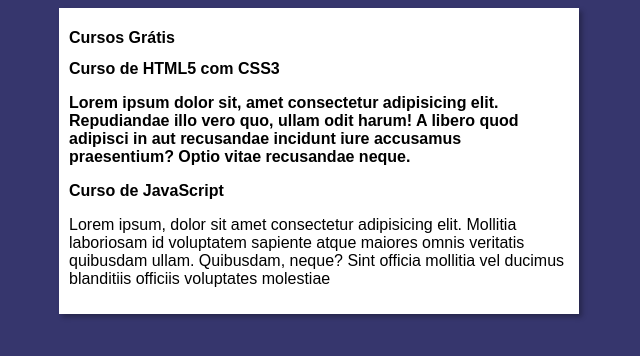
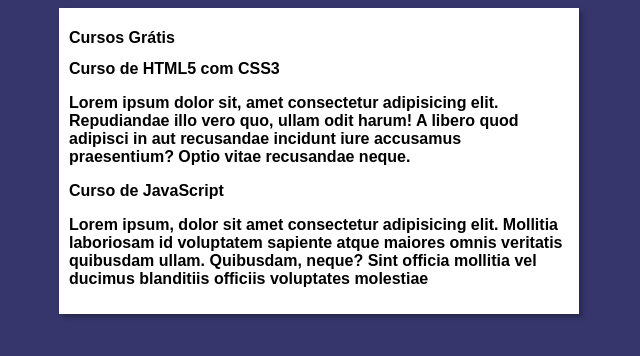
Before and after one commit to SantanaNc/projeto--site, a plain HTML site: page index.html in a window 1280 px wide. Shown: the whole page, without its empty margins (321-961 px from the left). Drawn offline with Linux system fonts and the light colour scheme.

Commit message:
Update index.html

```diff
--- a/index.html
+++ b/index.html
@@ -17,7 +17,7 @@
         </article>
         <article>
             <h2>Curso de JavaScript</h2>
-            <p>Lorem ipsum, dolor sit amet consectetur adipisicing elit. Mollitia laboriosam id voluptatem sapiente atque maiores omnis veritatis quibusdam ullam. Quibusdam, neque? Sint officia mollitia vel ducimus blanditiis officiis voluptates molestiae</p>
+            <p><strong>Lorem ipsum, dolor sit amet consectetur adipisicing elit. Mollitia laboriosam id voluptatem sapiente atque maiores omnis veritatis quibusdam ullam. Quibusdam, neque? Sint officia mollitia vel ducimus blanditiis officiis voluptates molestiae </strong></p>
         </article>
     </main>
 </body>
```
